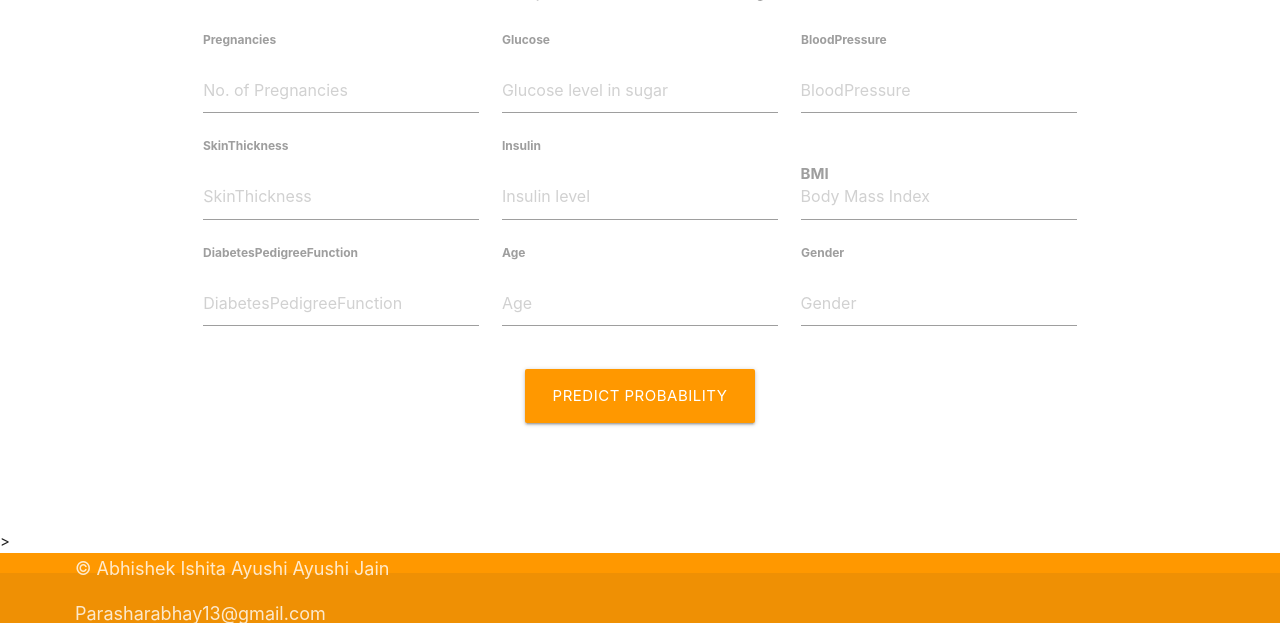
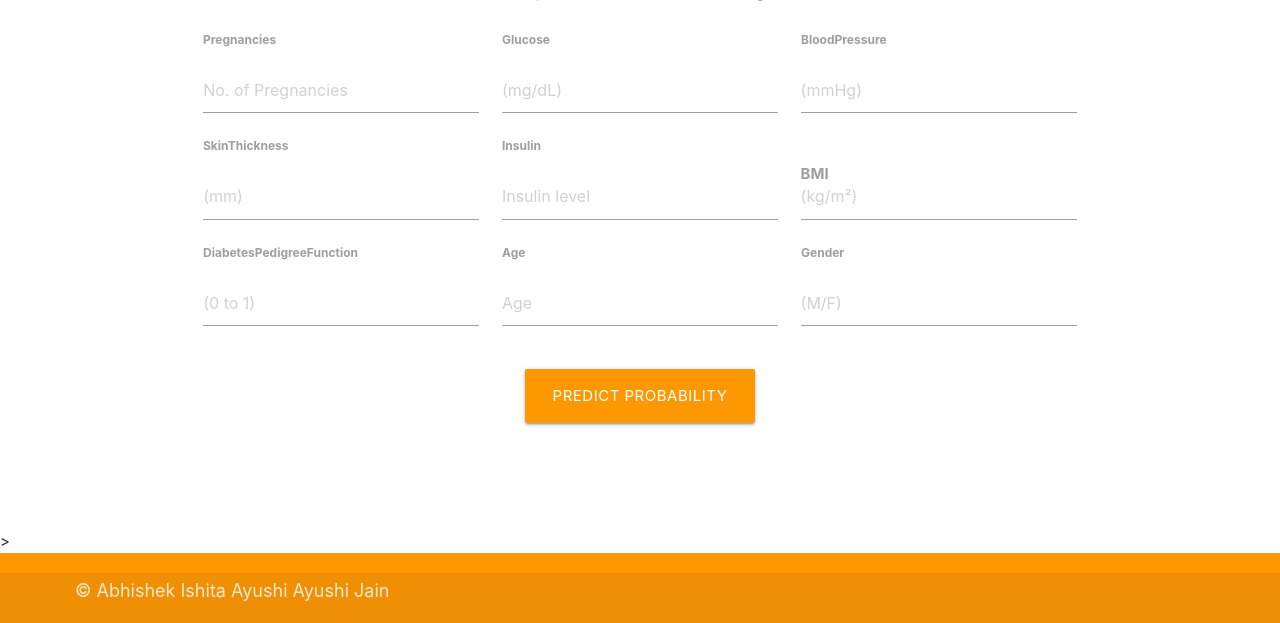
Before and after one commit to abhishekrathore9803/Diabities-Prediction12, a Flask app: page / in a window 1280 px wide. Shown: the part 259-882 px from the top of the page. Run offline with Flask 2, Linux system fonts and the light colour scheme; parts of the project's set-up code (start-up, migrations or seed data) failed here and were passed over; some libraries are stand-ins or nearby versions.

Commit message:
Update index.html

```diff
--- a/Diabetes-prediction-master/templates/index.html
+++ b/Diabetes-prediction-master/templates/index.html
@@ -43,20 +43,20 @@
                 <div class="input-field col s4">
                     <label for="last_name"><b>Glucose </b></label>
                     <br>
-                    <input id="last_name" name="2" placeholder="Glucose level in sugar"  type="text" class="validate">
+                    <input id="last_name" name="2" placeholder="(mg/dL)"  type="text" class="validate">
 
                 </div>
 
                 <div class="input-field col s4">
                     <label for="_name"><b>BloodPressure</b></label>
                     <br>
-                    <input id="_name" name="3" placeholder="BloodPressure" type="text" class="validate">
+                    <input id="_name" name="3" placeholder="(mmHg)" type="text" class="validate">
 
                 </div>
                 <div class="input-field col s4">
                     <label for="first_name"><b>SkinThickness</b></label>
                     <br>
-                    <input placeholder="SkinThickness" name="4" id="first_name" type="text" class="validate">
+                    <input placeholder="(mm)" name="4" id="first_name" type="text" class="validate">
                 </div>
                 <div class="input-field col s4">
                     <label for="last_name"><b>Insulin</b></label>
@@ -66,13 +66,13 @@
                 <div class="input-field col s4">
                   <label ><b>BMI</b></label>
                   <br>
-                  <input name = '6' placeholder="Body Mass Index">
+                  <input name = '6' placeholder="(kg/m²)">
 
                 </div>
                 <div class="input-field col s4">
                     <label for="last_name"><b>DiabetesPedigreeFunction</b></label>
                     <br>
-                    <input id="last_name" name="7" placeholder="DiabetesPedigreeFunction"  type="text" class="validate">
+                    <input id="last_name" name="7" placeholder="(0 to 1)"  type="text" class="validate">
                 </div>
                 <div class="input-field col s4">
                     <label for="_name"><b>Age</b></label>
@@ -82,7 +82,7 @@
               <div class="input-field col s4">
                     <label for="_name"><b>Gender</b></label>
                     <br>
-                    <input id="_name" name="9" placeholder="Gender" type="text" class="validate">
+                    <input id="_name" name="9" placeholder="(M/F)" type="text" class="validate">
                 </div>
 
           </div>
@@ -106,7 +106,6 @@
     <div class="footer-copyright">
       <div class="container" style="padding-bottom: 1rem; position: fixed; font-size: 1.2rem; margin-left: 5rem;">
         <p>&copy; Abhishek Ishita Ayushi Ayushi Jain</p>
-        <p>Parasharabhay13@gmail.com</p>
       </div>
     </div>
   </footer>
```
